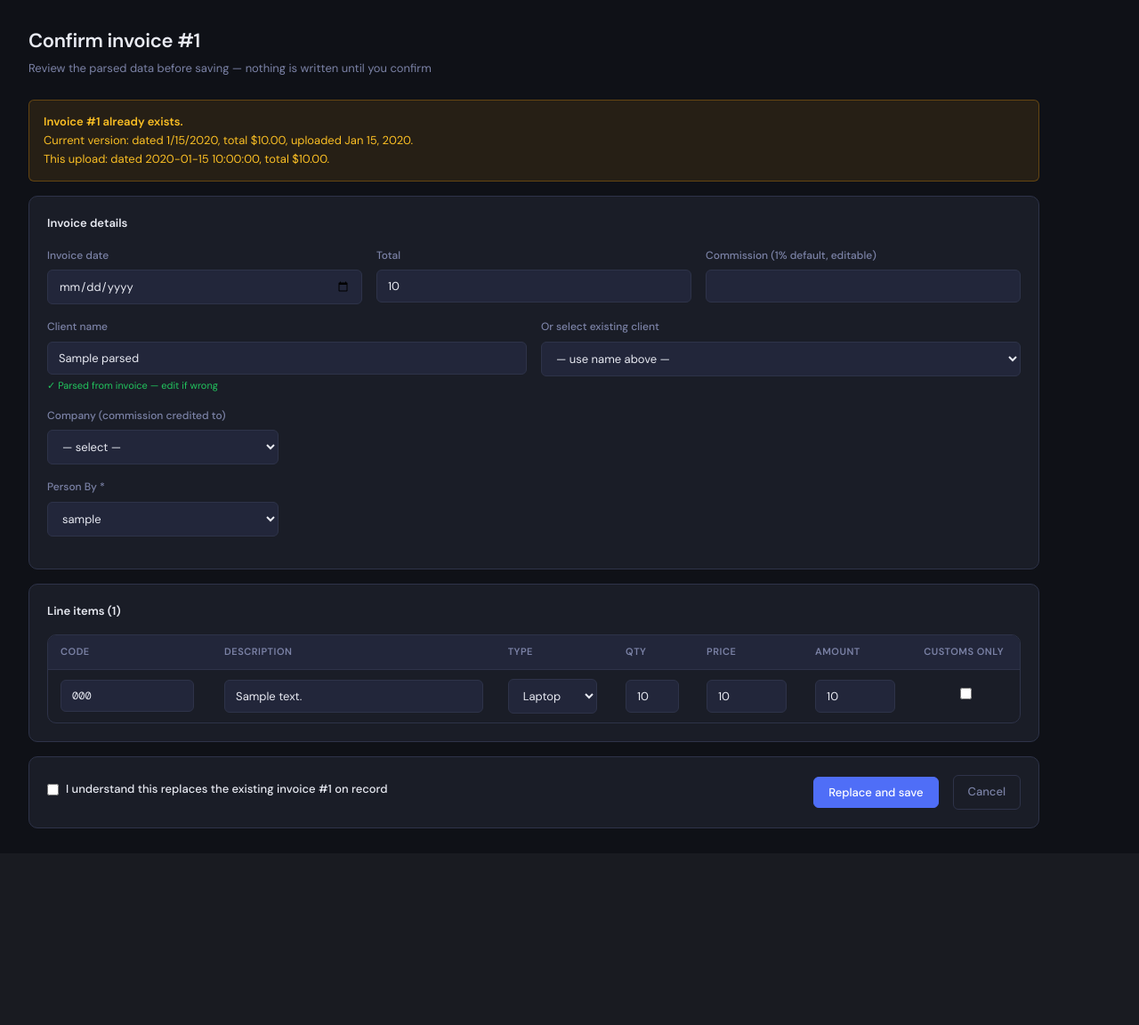
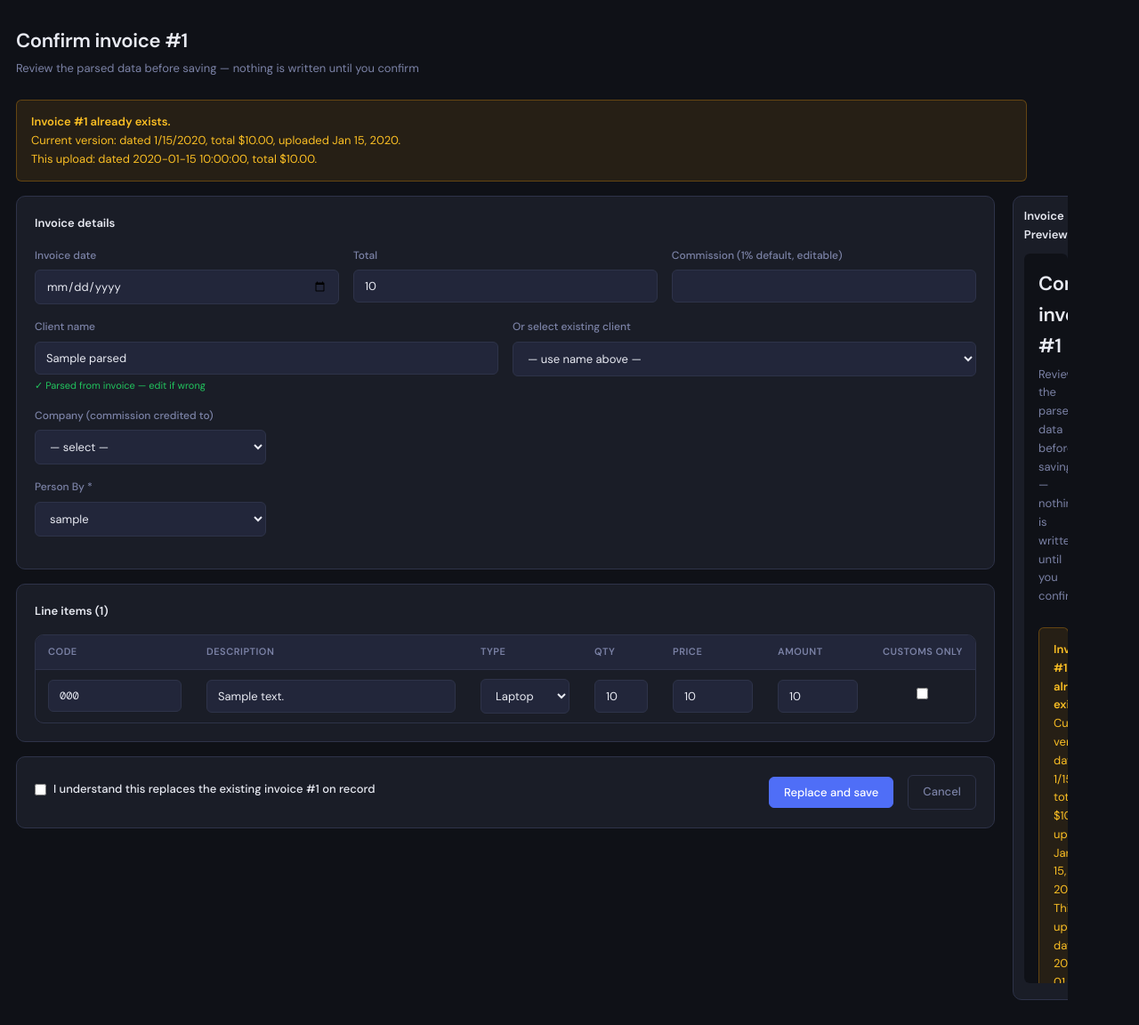
Before and after one commit to kraziers26/Computer_Reseller_Portal, a Python web app: template portal/templates/sales_tracker/confirm.html in a window 1280 px wide. Shown: the whole page at 89% size. Before the commit the page ends 931 px from the top, so only its background shows below. Run offline with Jinja, Linux system fonts and the light colour scheme; the template is opened without the code that fills it: most values are stand-ins (such as "Sample title", 1, 10 or a date in 2020).

Commit message:
Add invoice preview section to confirm.html
Added an invoice preview section with an iframe to display the PDF.

```diff
--- a/portal/templates/sales_tracker/confirm.html
+++ b/portal/templates/sales_tracker/confirm.html
@@ -15,6 +15,7 @@
 </div>
 {% endif %}
 
+<div style="display:grid;grid-template-columns:1fr 1fr;gap:20px;align-items:start">
 <form method="POST">
   <input type="hidden" name="csrf_token" value="{{ csrf_token() }}">
 
@@ -135,6 +136,18 @@
   </div>
 </form>
 
+<div style="position:sticky;top:20px">
+  <div class="card" style="padding:12px">
+    <div class="card-title" style="margin-bottom:10px">Invoice Preview</div>
+    <iframe src="{{ url_for('sales_tracker.serve_pdf') }}"
+            style="width:100%;height:820px;border:none;border-radius:6px;background:var(--surface2)"
+            title="Invoice PDF">
+      <p style="color:var(--muted);padding:16px">PDF preview not supported.</p>
+    </iframe>
+  </div>
+</div>
+</div>
+
 <script>
 function checkClientOwner() {
   var select = document.getElementById('clientSelect');
```
